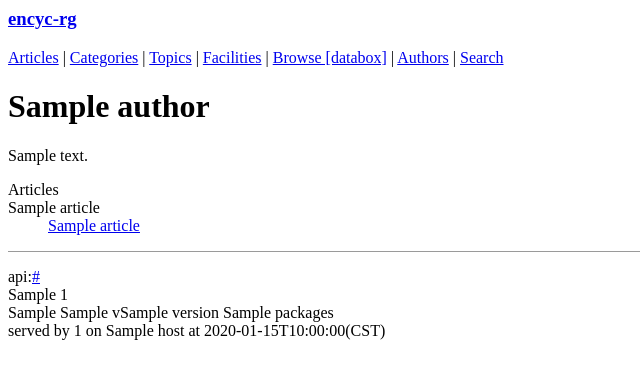
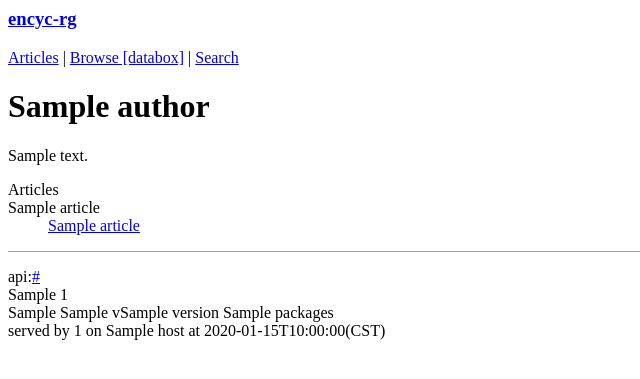
Before and after one commit to denshoproject/encyc-rg, a Django app: template encycrg/rg/templates/rg/author.html in a window 1280 px wide. Shown: the top 379 px of the page, without its empty margins (0-640 px from the left). Run offline with Django 3.2, Linux system fonts and the light colour scheme; the template is opened without the code that fills it: most values are stand-ins (such as "Sample title", 1, 10 or a date in 2020).

Commit message:
nav: hide categories, topics, facilities, and authors

```diff
--- a/encycrg/rg/templates/rg/base.html
+++ b/encycrg/rg/templates/rg/base.html
@@ -10,11 +10,11 @@
 
     <p>
         <a href="{% url "rg-articles" %}">Articles</a>
-      | <a href="{% url "rg-categories" %}">Categories</a>
-      | <a href="{% url "rg-topics" %}">Topics</a>
-      | <a href="{% url "rg-facilities" %}">Facilities</a>
+      <!-- | <a href="{% url "rg-categories" %}">Categories</a> -->
+      <!-- | <a href="{% url "rg-topics" %}">Topics</a> -->
+      <!-- | <a href="{% url "rg-facilities" %}">Facilities</a> -->
       | <a href="{% url "rg-browse" %}">Browse [databox]</a>
-      | <a href="{% url "rg-authors" %}">Authors</a>
+      <!-- | <a href="{% url "rg-authors" %}">Authors</a> -->
       | <a href="{% url "rg-search" %}">Search</a>
     </p>
 
```
